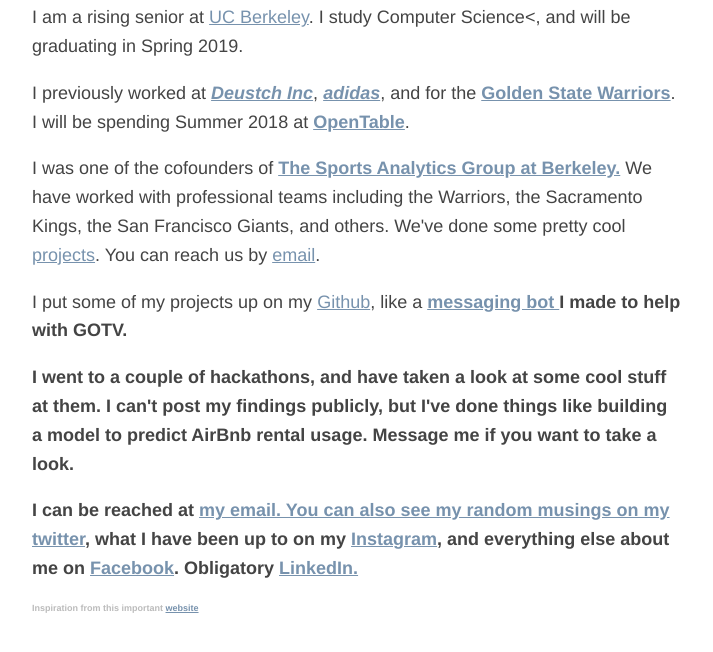
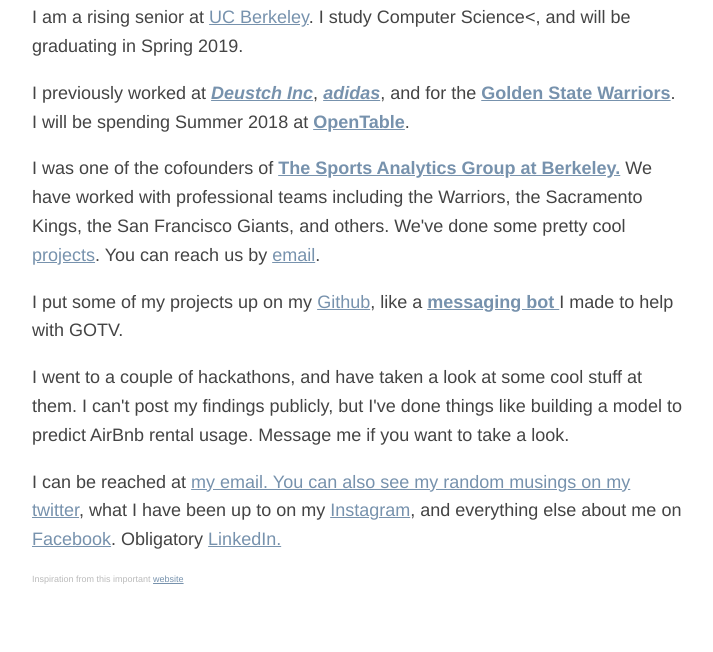
Before and after one commit to aripickar/aripickar.github.io, a plain HTML site: page index.html in a window 1280 px wide. Shown: the part 104-756 px from the top of the page, without its empty margins (283-996 px from the left). Drawn offline with Linux system fonts and the light colour scheme.

Commit message:
Fixed bugs

```diff
--- a/index.html
+++ b/index.html
@@ -31,7 +31,7 @@
 
 	<p>I was one of the cofounders of <a href="www.berkeleysportsanalytics.org"><b>The Sports Analytics Group at Berkeley.</b></a> We have worked with professional teams including the Warriors, the Sacramento Kings, the San Francisco Giants, and others. We've done some pretty cool <a href="http://berkeleysportsanalytics.org/projects/"> projects</a>. You can reach us by <a href="mailto:sagberkeley@gmail.com"> email</a>.</p>
 
-	<p>I put some of my projects up on my <a href="www.github.com/aripickar"> Github</a>, like a <b><a href="https://github.com/aripickar/fbbot"> messaging bot </a><b> I made to help with GOTV.</p>
+	<p>I put some of my projects up on my <a href="www.github.com/aripickar"> Github</a>, like a <b><a href="https://github.com/aripickar/fbbot"> messaging bot </a></b> I made to help with GOTV.</p>
 
 	<p>I went to a couple of hackathons, and have taken a look at some cool stuff at them. I can't post my findings publicly, but I've done things like building a model to predict AirBnb rental usage. Message me if you want to take a look.</p>
 
```
